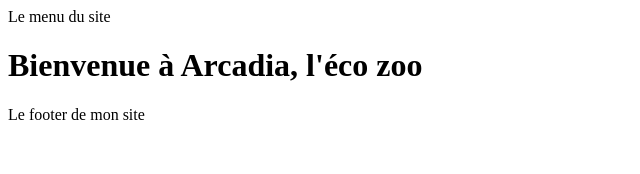
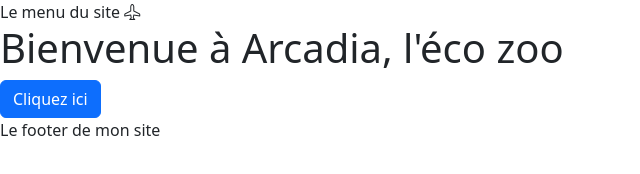
Before and after one commit to MPeggy/ArcadiaFront, a website with bundled scripts: page index.html in a window 1280 px wide. Shown: the whole page, without its empty margins (0-640 px from the left). Built offline with nearby package versions, Linux system fonts and the light colour scheme; files whose address does not match are found by name.

Commit message:
Install Bootstrap

```diff
--- a/index.html
+++ b/index.html
@@ -3,11 +3,13 @@
 <head>
     <meta charset="UTF-8">
     <meta name="viewport" content="width=device-width, initial-scale=1.0">
+    <link rel="stylesheet" href="node_modules/bootstrap/dist/css/bootstrap.min.css">
+    <link rel="stylesheet" href="node_modules/bootstrap-icons/font/bootstrap-icons.css">
 
     <title>Document</title>
 </head>
 <body>
-    <header>Le menu du site</header>
+    <header>Le menu du site <i class="bi bi-airplane"></i></header>
 
     <main id="main-page">
         <!--Le contenu de la page-->
@@ -16,6 +18,8 @@
     <footer>Le footer de mon site</footer>
 
     <script type="module" src="Router/router.js"></script>
+    <script src="node_modules/bootstrap/dist/js/bootstrap.bundle.min.js"></script>
+
 
 </body>
 </html>
--- /dev/null
+++ b/package.json
@@ -0,0 +1,6 @@
+{
+  "dependencies": {
+    "bootstrap": "^5.3.3",
+    "bootstrap-icons": "^1.11.3"
+  }
+}
--- a/pages/home.html
+++ b/pages/home.html
@@ -1 +1,3 @@
 <h1>Bienvenue à Arcadia, l'éco zoo</h1>
+
+<button class="btn btn-primary">Cliquez ici</button>
```
Also changed, not shown: 2 other files.
